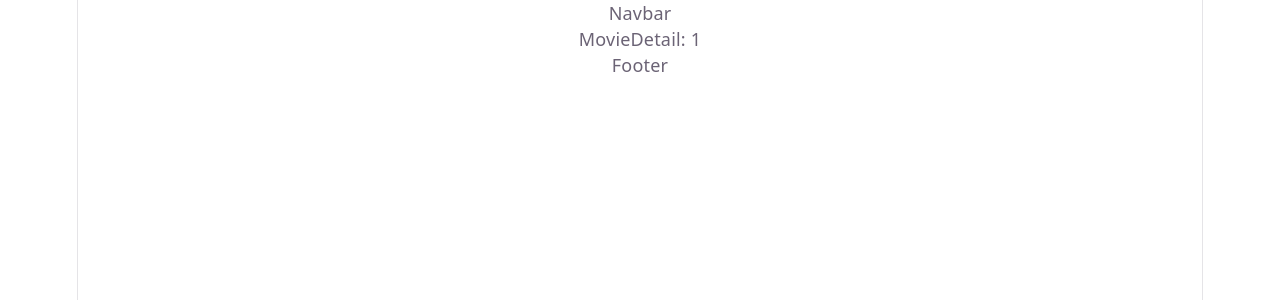
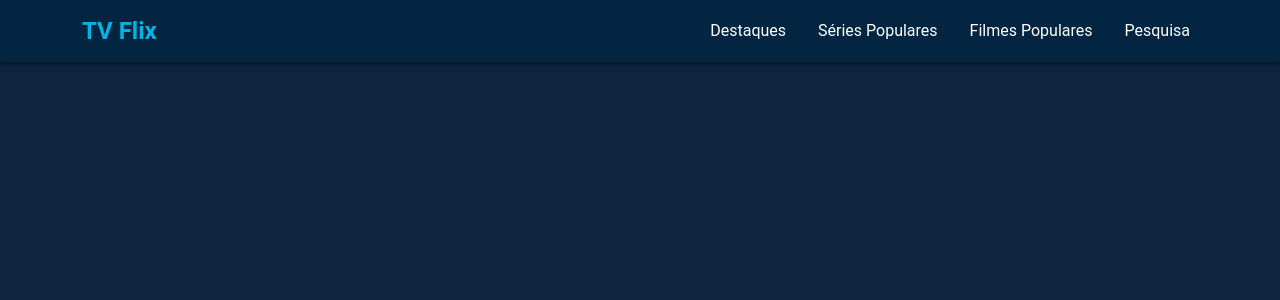
Before and after one commit to angelolustosa/tvflix-app, a React (Vite) app: page /filme/1 in a window 1280 px wide. Shown: the top 300 px of the page. Built offline with nearby package versions, Linux system fonts and the light colour scheme.

Commit message:
Criar o card e o useEffect

```diff
--- a/index.html
+++ b/index.html
@@ -1,13 +1,19 @@
 <!doctype html>
 <html lang="en">
+
 <head>
   <meta charset="UTF-8" />
   <link rel="icon" type="image/svg+xml" href="/favicon.svg" />
   <meta name="viewport" content="width=device-width, initial-scale=1.0" />
   <title>tvflix-app</title>
+  <link href="https://cdn.jsdelivr.net/npm/bootstrap@5.3.8/dist/css/bootstrap.min.css" rel="stylesheet"
+    integrity="sha384-sRIl4kxILFvY47J16cr9ZwB07vP4J8+LH7qKQnuqkuIAvNWLzeN8tE5YBujZqJLB" crossorigin="anonymous">
+
 </head>
+
 <body>
   <div id="root"></div>
   <script type="module" src="/src/main.jsx"></script>
 </body>
+
 </html>
--- a/package.json
+++ b/package.json
@@ -10,6 +10,8 @@
     "preview": "vite preview"
   },
   "dependencies": {
+    "axios": "^1.15.0",
+    "boostrap": "^2.0.0",
     "react": "^19.2.4",
     "react-dom": "^19.2.4",
     "react-router-dom": "^7.14.0"
--- /dev/null
+++ b/src/components/cardlist/CardList.jsx
@@ -0,0 +1,61 @@
+import axios from 'axios'
+import React, { useEffect } from 'react'
+
+export const CardList = () => {
+
+    const getMoviews = async () => {
+        try {
+            const config = {
+                //method: 'GET',
+                headers: {
+                    accept: 'application/json',
+                    Authorization: 'Bearer eyJhbGciOiJIUzI1NiJ9.eyJhdWQiOiI0OGU3MDFkYjNmNTUyZTBhNTFjMDlkNDMxMzdiZDI3MCIsIm5iZiI6MTY4ODczMDA1NC44NzgsInN1YiI6IjY0YTdmOWM2OTY1MjIwMDExZGYwOGU3MyIsInNjb3BlcyI6WyJhcGlfcmVhZCJdLCJ2ZXJzaW9uIjoxfQ.YhX8YDb0OF8ovacEzdWjUTSWr0xZLaZOItyxsnzgVMI'
+                }
+            }
+
+            const response = await axios.get('https://api.themoviedb.org/3/movie/popular?language=en-US&page=1', config)
+
+            console.log(response.data.results)
+
+            // a partir do component card , inteirar na lista da api com os dados, utilizando props.
+
+        } catch (error) {
+            console.log(error)
+        }
+    }
+
+    useEffect(() => {
+        getMoviews()
+
+    }, [])
+
+
+
+    return (
+        <section class="container mt-5 pt-5" id="carouselSection">
+            <h2 class="section-title">Filmes Populares</h2>
+            <div class="row" id="featuredMovies">
+                <div class="col-6 col-sm-4 col-md-3">
+                    <div class="movie-card">
+                        <img src="https://media.themoviedb.org/t/p/w440_and_h660_face//pyok1kZJCfyuFapYXzHcy7BLlQa.jpg"
+                            class="card-img-top" alt="Mercy" />
+                        <div class="card-body movie-info">
+                            <div class="movie-title">Mercy</div>
+                            <div class="movie-date">2026-01-20</div>
+                        </div>
+                    </div>
+                </div>
+                <div class="col-6 col-sm-4 col-md-3">
+                    <div class="movie-card">
+                        <img src="https://media.themoviedb.org/t/p/w440_and_h660_face//buPFnHZ3xQy6vZEHxbHgL1Pc6CR.jpg"
+                            class="card-img-top" alt="Shelter" />
+                        <div class="card-body movie-info">
+                            <div class="movie-title">Shelter</div>
+                            <div class="movie-date">2026-01-28</div>
+                        </div>
+                    </div>
+                </div>
+            </div>
+        </section>
+    )
+}
--- a/src/components/navbar/Navbar.jsx
+++ b/src/components/navbar/Navbar.jsx
@@ -2,6 +2,21 @@ import React from 'react'
 
 export const Navbar = () => {
   return (
-    <div>Navbar</div>
+    <nav class="navbar navbar-expand-lg navbar-dark fixed-top">
+        <div class="container">
+            <a class="navbar-brand" href="index.html">TV Flix</a>
+            <button class="navbar-toggler" type="button" data-bs-toggle="collapse" data-bs-target="#navbarNav">
+                <span class="navbar-toggler-icon"></span>
+            </button>
+            <div id="navbarNav" class="collapse navbar-collapse">
+                <ul class="navbar-nav ms-auto">
+                    <li class="nav-item"><a class="nav-link active" href="#carouselSection">Destaques</a></li>
+                    <li class="nav-item"><a class="nav-link" href="series.html">Séries Populares</a></li>
+                    <li class="nav-item"><a class="nav-link" href="filmes.html">Filmes Populares</a></li>
+                    <li class="nav-item"><a class="nav-link" href="pesquisa.html">Pesquisa</a></li>
+                </ul>
+            </div>
+        </div>
+    </nav>
   )
 }
--- a/src/index.css
+++ b/src/index.css
@@ -1,111 +1,154 @@
-:root {
-  --text: #6b6375;
-  --text-h: #08060d;
-  --bg: #fff;
-  --border: #e5e4e7;
-  --code-bg: #f4f3ec;
-  --accent: #aa3bff;
-  --accent-bg: rgba(170, 59, 255, 0.1);
-  --accent-border: rgba(170, 59, 255, 0.5);
-  --social-bg: rgba(244, 243, 236, 0.5);
-  --shadow:
-    rgba(0, 0, 0, 0.1) 0 10px 15px -3px, rgba(0, 0, 0, 0.05) 0 4px 6px -2px;
+/* style.css */
 
-  --sans: system-ui, 'Segoe UI', Roboto, sans-serif;
-  --heading: system-ui, 'Segoe UI', Roboto, sans-serif;
-  --mono: ui-monospace, Consolas, monospace;
-
-  font: 18px/145% var(--sans);
-  letter-spacing: 0.18px;
-  color-scheme: light dark;
-  color: var(--text);
-  background: var(--bg);
-  font-synthesis: none;
-  text-rendering: optimizeLegibility;
-  -webkit-font-smoothing: antialiased;
-  -moz-osx-font-smoothing: grayscale;
-
-  @media (max-width: 1024px) {
-    font-size: 16px;
-  }
+/* Reset e base */
+body, html {
+    margin: 0;
+    padding: 0;
+    font-family: 'Roboto', sans-serif;
+    background-color: #0d253f;
+    color: #fff;
+    min-height: 100vh;
   }
 
-@media (prefers-color-scheme: dark) {
-  :root {
-    --text: #9ca3af;
-    --text-h: #f3f4f6;
-    --bg: #16171d;
-    --border: #2e303a;
-    --code-bg: #1f2028;
-    --accent: #c084fc;
-    --accent-bg: rgba(192, 132, 252, 0.15);
-    --accent-border: rgba(192, 132, 252, 0.5);
-    --social-bg: rgba(47, 48, 58, 0.5);
-    --shadow:
-      rgba(0, 0, 0, 0.4) 0 10px 15px -3px, rgba(0, 0, 0, 0.25) 0 4px 6px -2px;
+  /* Navbar */
+  .navbar {
+    background-color: #032541 !important;
+    box-shadow: 0 2px 4px rgba(0, 0, 0, 0.5);
   }
 
-  #social .button-icon {
-    filter: invert(1) brightness(2);
-  }
+  .navbar-brand {
+    font-weight: bold;
+    font-size: 1.5rem;
+    color: #01b4e4 !important;
   }
 
-body {
+  .navbar-nav .nav-link {
+    color: #ffffff !important;
+    margin-left: 1rem;
+  }
+
+  /* Seções */
+  .section-title {
+    margin-top: 40px;
+    margin-bottom: 20px;
+    color: #fff;
+    border-left: 4px solid #01b4e4;
+    padding-left: 10px;
+    font-size: 1.75rem;
+  }
+
+  /* Cards */
+  .card:hover {
+    transform: scale(1.03);
+  }
+
+  .card img {
+    height: 250px;
+    object-fit: cover;
+    border-top-left-radius: 8px;
+    border-top-right-radius: 8px;
+  }
+
+  .card-body {
+    padding: 10px 15px;
+  }
+
+  .card-title {
+    font-size: 1rem;
     margin: 0;
   }
 
-#root {
-  width: 1126px;
-  max-width: 100%;
-  margin: 0 auto;
-  text-align: center;
-  border-inline: 1px solid var(--border);
-  min-height: 100svh;
-  display: flex;
-  flex-direction: column;
-  box-sizing: border-box;
+  .card-text {
+    font-size: 0.9rem;
+    color: #ccc;
   }
 
-h1,
-h2 {
-  font-family: var(--heading);
-  font-weight: 500;
-  color: var(--text-h);
+
+  .movie-card {
+    position: relative;
+    overflow: hidden;
+    border-radius: 8px;
+    transition: transform 0.3s ease-in-out;
+    background-color: rgba(255, 255, 255, 0.05);
+    height: 100%;
   }
 
-h1 {
-  font-size: 56px;
-  letter-spacing: -1.68px;
-  margin: 32px 0;
-  @media (max-width: 1024px) {
-    font-size: 36px;
-    margin: 20px 0;
-  }
-}
-h2 {
-  font-size: 24px;
-  line-height: 118%;
-  letter-spacing: -0.24px;
-  margin: 0 0 8px;
-  @media (max-width: 1024px) {
-    font-size: 20px;
-  }
-}
-p {
-  margin: 0;
+  .movie-card:hover {
+    transform: scale(1.05);
   }
 
-code,
-.counter {
-  font-family: var(--mono);
-  display: inline-flex;
-  border-radius: 4px;
-  color: var(--text-h);
+  .movie-card img {
+    width: 100%;
+    /* height: 370px; */
+    object-fit: fill;
+    border-radius: 8px;
   }
 
-code {
-  font-size: 15px;
-  line-height: 135%;
-  padding: 4px 8px;
-  background: var(--code-bg);
+  .movie-info {
+    padding: 10px;
+    color: #fff;
   }
+
+  .movie-title {
+    font-size: 1rem;
+    font-weight: bold;
+    margin: 5px 0;
+  }
+
+  .movie-date {
+    font-size: 0.9rem;
+    color: #ccc;
+  }
+
+  .vote-circle {
+    position: absolute;
+    top: 10px;
+    left: 10px;
+    background-color: #081c22;
+    border-radius: 50%;
+    width: 38px;
+    height: 38px;
+    display: flex;
+    align-items: center;
+    justify-content: center;
+    color: #21d07a;
+    font-weight: bold;
+    font-size: 0.9rem;
+    border: 2px solid #204529;
+  }
+
+
+
+  /* Footer */
+  footer {
+    background-color: #032541;
+    color: #ccc;
+    padding: 15px 0;
+    text-align: center;
+    margin-top: 60px;
+  }
+
+  /* Busca */
+  .search-box {
+    margin-top: 80px;
+    margin-bottom: 40px;
+    text-align: center;
+  }
+
+  .search-box input {
+    width: 60%;
+    padding: 10px;
+    font-size: 1rem;
+    border-radius: 4px;
+    border: none;
+  }
+
+  .search-box button {
+    padding: 10px 20px;
+    font-size: 1rem;
+    margin-left: 10px;
+    background-color: #01b4e4;
+    border: none;
+    border-radius: 4px;
+    color: #fff;
+  }
--- a/src/pages/Home.jsx
+++ b/src/pages/Home.jsx
@@ -1,11 +1,12 @@
 import React from 'react'
 import { Navbar } from '../components/navbar/Navbar'
 import { Footer } from '../components/footer/Footer'
+import { CardList } from '../components/cardlist/CardList'
 
 export const Home = () => {
   return (
     <div>
-      Home
+      <CardList />
     </div>
   )
 }
```
Also changed, not shown: src/components/card/Card.jsx (added, +16 -0 lines), 1 other file (tests, documents, lock files or other folders). Lines whose indentation alone changed are shown as unchanged.
